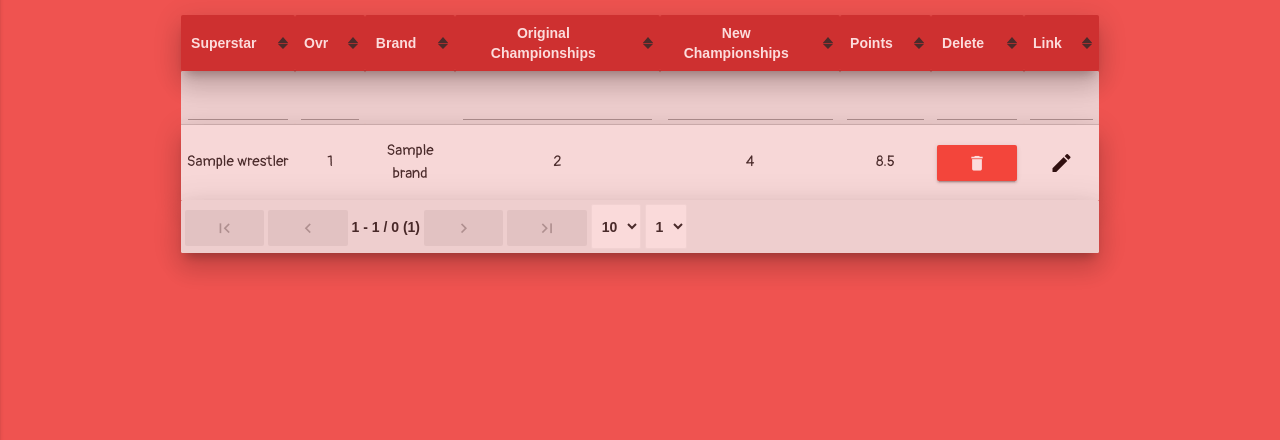
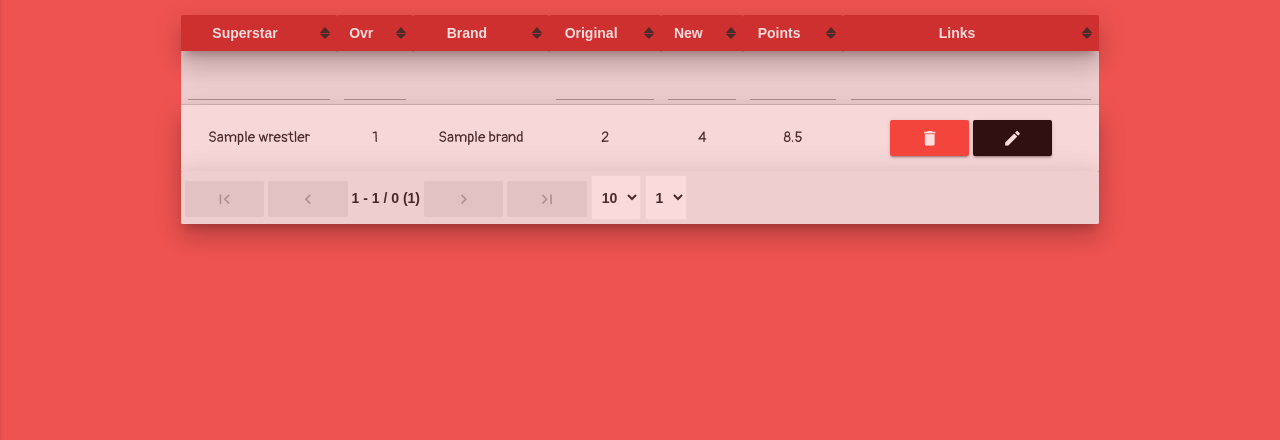
Before and after one commit to rajat19/Drafter, a Django app: page /wwe2k16/wrestlers/ in a window 1280 px wide. Shown: the part 69-509 px from the top of the page. Run offline with Django 3.2, Linux system fonts and the light colour scheme; tables that the repository leaves empty hold one stand-in row (values such as "Sample post").

Commit message:
draft generation

```diff
--- a/wwe2k16/management/commands/draft.py
+++ b/wwe2k16/management/commands/draft.py
@@ -4,7 +4,7 @@ from wwe2k16.models import Championship, Wrestler, Brand, TemporaryDraft
 
 class Command(BaseCommand):
 	def _generate_draft(self):
-		championships = Championship.objects.filter(status = 1)
+		championships = Championship.objects.filter(status = True)
 		wc, sc, ttc, exc, ch, top, sec, rest = [], [], [], [], [], [], [], []
 		for championship in championships:
 			for champion in championship.champion.all():
@@ -60,6 +60,7 @@ class Command(BaseCommand):
 		# for wrestler in legends:
 		# 	wrestler.brand = leg_brand
 		# 	wrestler.save()
+
 		TemporaryDraft.objects.all().delete()
 		td = TemporaryDraft(brand=raw_brand)
 		td.save()
--- a/wwe2k16/templates/wwe2k16/wrestlers.html
+++ b/wwe2k16/templates/wwe2k16/wrestlers.html
@@ -14,11 +14,10 @@
 					<th class="filter-select filter-exact" data-placeholder="Pick a brand">
 						Brand
 					</th>
-					<th>Original Championships</th>
-					<th>New Championships</th>
+					<th>Original</th>
+					<th>New</th>
 					<th>Points</th>
-					<th>Delete</th>
-					<th>Link</th>
+					<th>Links</th>
 				</tr>
 			</thead>
 			<tbody>
@@ -34,12 +33,10 @@
 					<td>
 						{% csrf_token %}
 						<button class="btn waves-effect waves-light red"  onclick="confirmDelete('wrestler', '{{wrestler.slug}}')">
-								<i class="material-icons">delete</i>
+							<i class="material-icons">delete</i>
 						</button>
-					</td>
-					<td>
-						<a href="{% url 'wwe2k16:wrestler' wrestler.slug %}">
-							<i class="material-icons black-text">edit</i>
+						<a href="{% url 'wwe2k16:wrestler' wrestler.slug %}" class="btn waves-effect waves-light black">
+							<i class="material-icons">edit</i>
 						</a>
 					</td>
 				</tr>
@@ -47,7 +44,7 @@
 			</tbody>
 			<tfoot>
 				<tr class="tablesorter-ignoreRow card z-depth-5">
-					<th class="ts-pager form-horizontal" colspan="8">
+					<th class="ts-pager form-horizontal" colspan="7">
 						<button type="button" class="btn first black"><i class="small material-icons">first_page</i></button>
 						<button type="button" class="btn prev black"><i class="small material-icons">navigate_before</i></button>
 						<span class="pagedisplay"></span>
--- a/wwe2k16/views.py
+++ b/wwe2k16/views.py
@@ -452,6 +452,8 @@ class DraftHistoryCreate(View):
 				wrestler_list = []
 				for wrestler in draft.wrestlers.all():
 					wrestler_list.append(wrestler.name)
+					wrestler.brand = draft.brand
+					wrestler.save()
 				new_draft = DraftHistory(
 					name=name,
 					brand = draft.brand,
```
Also changed, not shown: wwe2k16/templates/wwe2k16/event.html (+4 -4 lines).
